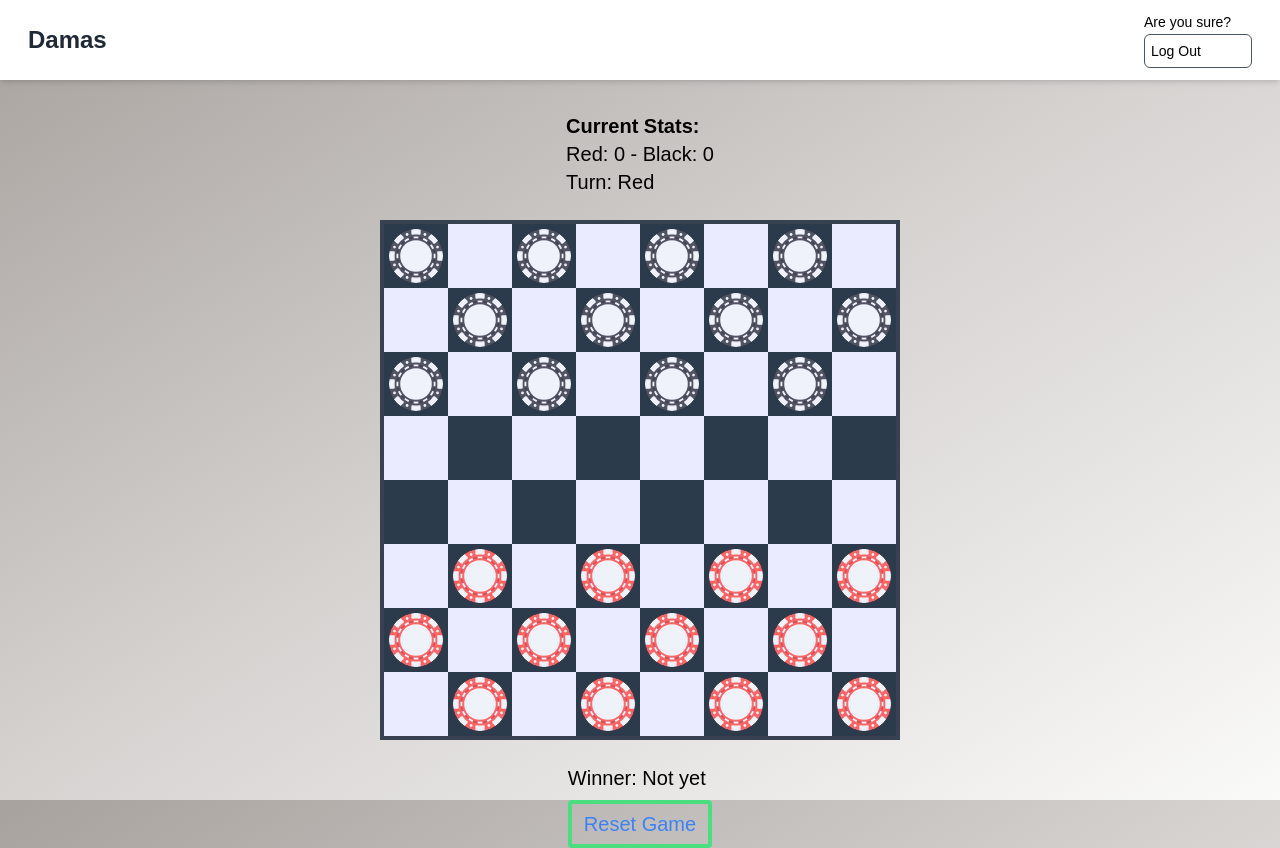
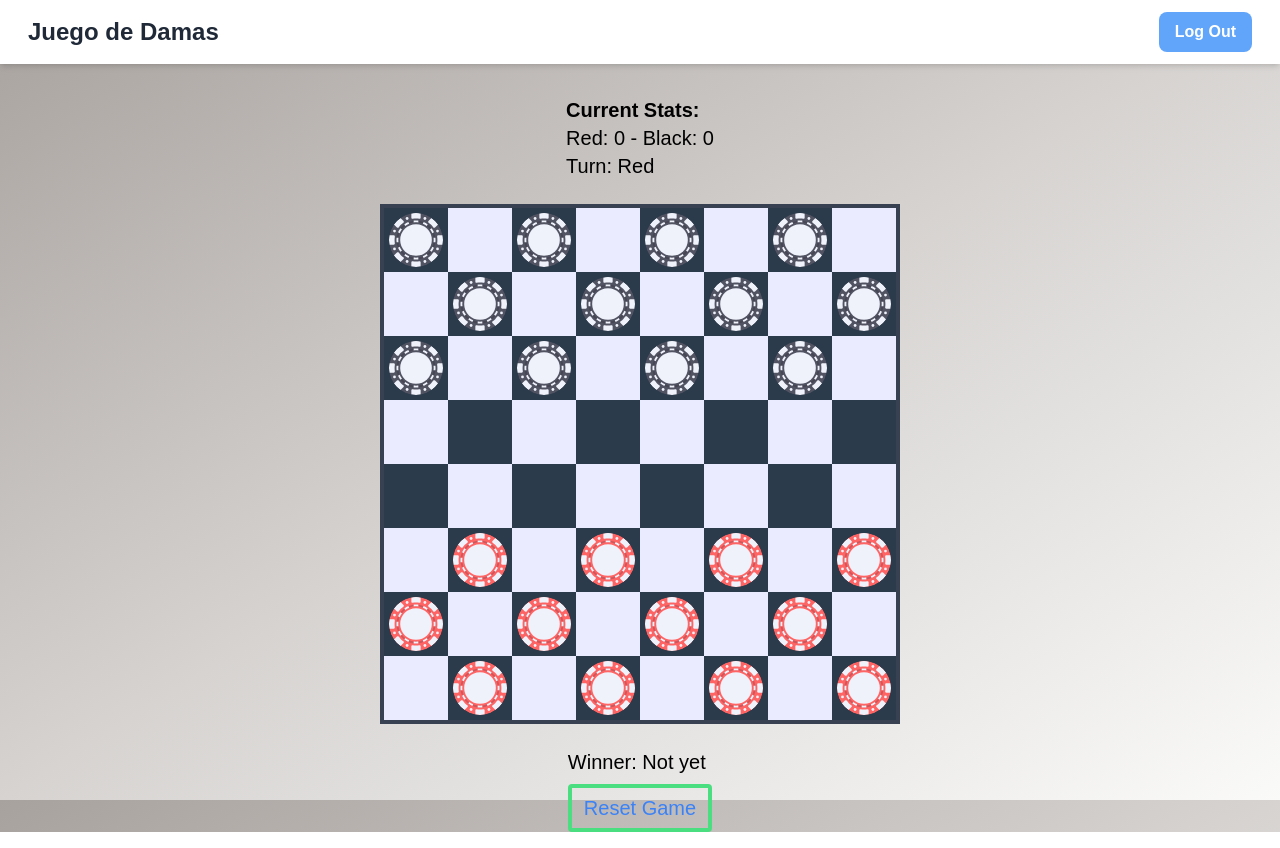
Before and after one commit to llVitell/Proyecto-CC3S2-2024-l, a React (Vite) app in the folder Sprint1/frontend/: page /board in a window 1280 px wide. Built offline with nearby package versions, Linux system fonts and the light colour scheme.

Commit message:
feat: Logout session implemented

```diff
--- a/Sprint1/frontend/src/components/Board.tsx
+++ b/Sprint1/frontend/src/components/Board.tsx
@@ -3,6 +3,8 @@ import { PieceString } from '../utils/types';
 import { BOARD_SIZE, initializeBoard } from '../utils/constants';
 import { Piece } from '../model/piece';
 import PieceDiv from './Piece';
+import Button from './Button';
+import { useNavigate } from 'react-router-dom';
 
 const Board: React.FC = () => {
     const [board, setBoard] = useState<Piece[][]>(initializeBoard());
@@ -18,7 +20,7 @@ const Board: React.FC = () => {
     const [winnerPlayer, setWinnerPlayer] = useState<PieceString>("none");
 
     const oppositePlayer = (currentPlayer: PieceString) => (currentPlayer === "red") ? "black" : "red";
-
+    const navigate = useNavigate()
     // Funcion para ver si se puede hacer movimientos multiples
     const handleMultipleCaptures = (rowIndex: number, colIndex: number) => {
         let hasMoreCaptures: boolean = false;
@@ -272,9 +274,23 @@ const Board: React.FC = () => {
 
 
     // functions
-    const handleLogOut = () => {
-        console.log("funcion log out");
-    }
+    const handleLogOut = async () => {
+        try {
+            const response = await fetch('http://127.0.0.1:5000/api/logout', {
+                method: 'POST',
+                headers: {
+                    'Content-Type': 'application/json'
+                }
+            });
+            const data = await response.json();
+            if (response.ok) {
+                console.log(data.message)
+                navigate('/')
+            }
+        } catch (error) {
+            console.error('Error al cerrar sesión:', error);
+        }
+    };
 
     const handleSendStatsToThisUserAndResetGame = (winner: PieceString) => {
         // funciones de registro de victoria
@@ -296,13 +312,8 @@ const Board: React.FC = () => {
         <>
             <header className="shadow-md w-full">
                 <nav className="flex items-center justify-between bg-white py-3 nr:px-10 px-7">
-                    <div className='text-2xl flex items-center text-gray-800 font-bold'>Damas</div>
-                    <div className='flex flex-col'>
-                        <p className="mb-0.5 text-sm text-sky-500 font-medium">Are you sure?</p>
-                        <div onClick={handleLogOut} className='w-[6.75rem] p-1.5 cursor-pointer rounded-md border border-gray-600 flex flex-row gap-x-1.5'>
-                            <p className='text-sm dark:text-gray-300'>Log Out</p>
-                        </div>
-                    </div>
+                    <div className='text-2xl flex items-center text-gray-800 font-bold'>Juego de Damas</div>
+                    <Button onClick={handleLogOut} text='Log Out'></Button>
                 </nav>
 
             </header>
--- a/Sprint1/frontend/src/components/SignUpForm.tsx
+++ b/Sprint1/frontend/src/components/SignUpForm.tsx
@@ -22,7 +22,7 @@ const LoginForm = () => {
     const data = await response.json()
     if (response.ok) {
       console.log(data.message)
-      navigate('/home')
+      navigate('/')
     }
   }
 
```
Also changed, not shown: 1 other file (tests, documents, lock files or other folders).
